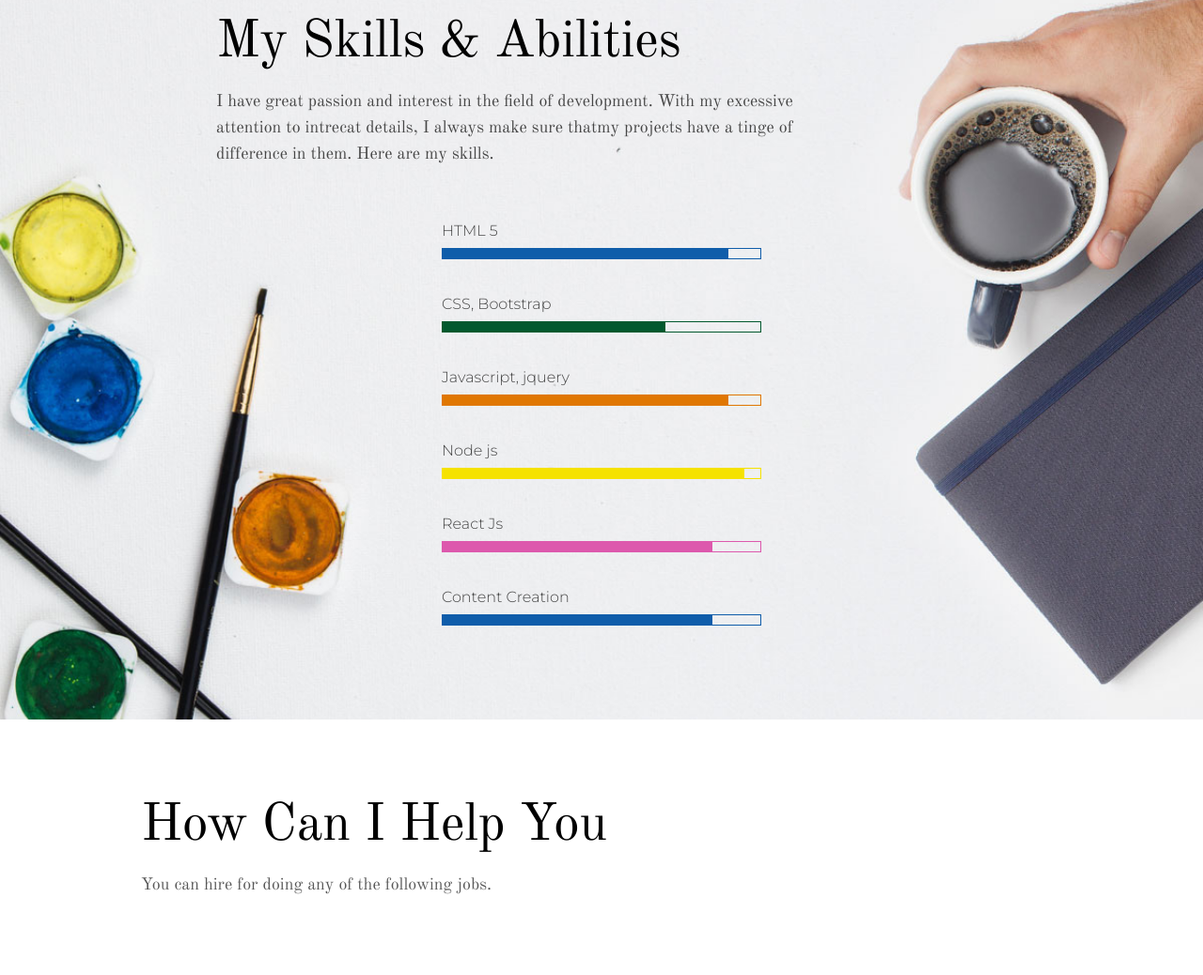
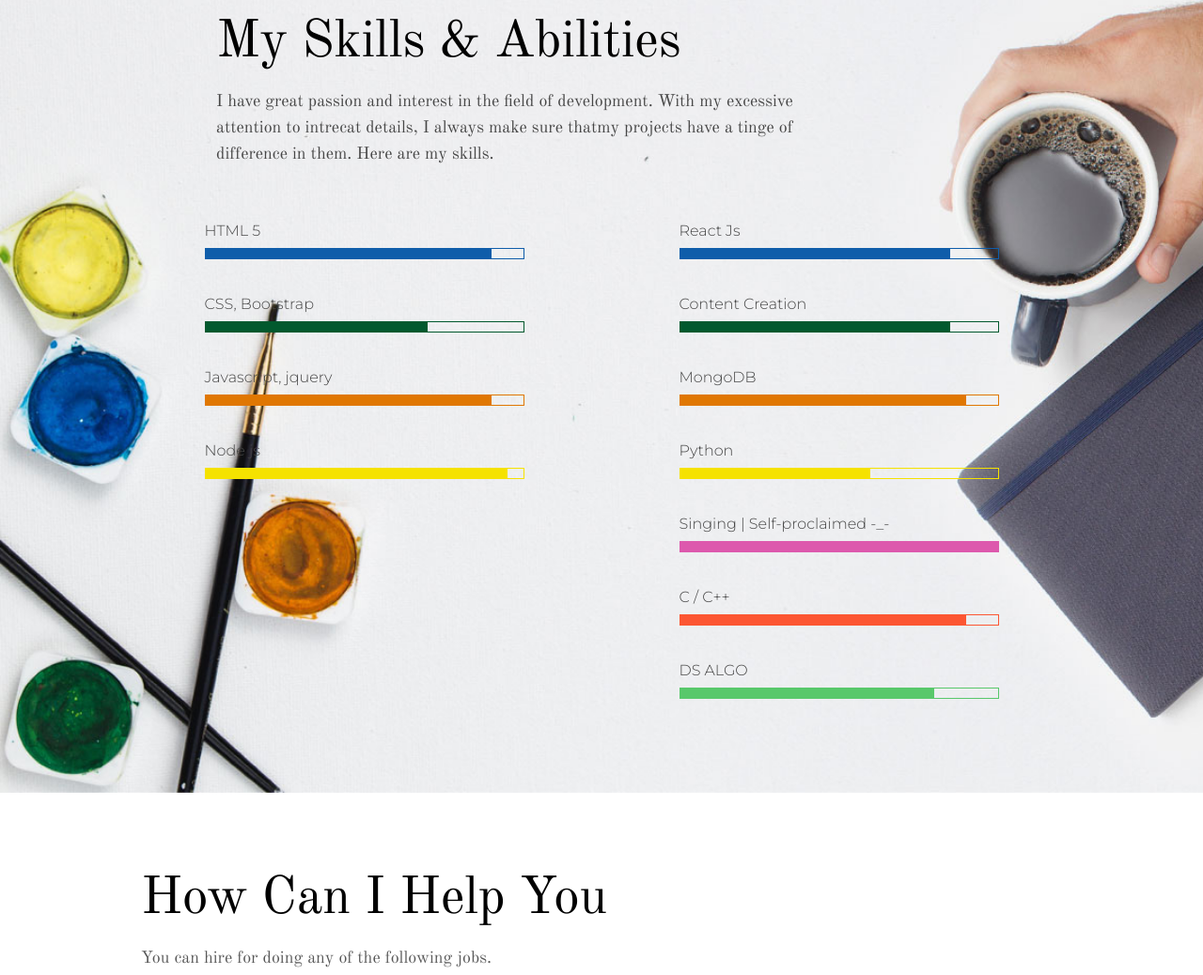
Before and after one commit to rajatmw1999/dottech, a plain HTML site: page index.html in a window 1280 px wide. Shown: the part 1258-2296 px from the top of the page at 94% size. Drawn offline with nearby package versions, Linux system fonts and the light colour scheme.

Commit message:
I am single. This is the only thing i am commited to!

```diff
--- a/css/style.css
+++ b/css/style.css
@@ -246,6 +246,18 @@ h5{font-size: 18px;color: #464646;line-height: 28px;}
 .skills-set li:nth-child(4) .fill {background: #f5e200;}
 .skills-set li:nth-child(5) .barfiller{border: 1px solid #dd59ad;}
 .skills-set li:nth-child(5) .fill {background: #dd59ad;}
+.skills-set li:nth-child(6) .barfiller{border: 1px solid #FC5632;}
+.skills-set li:nth-child(6) .fill {background: #FC5632;}
+.skills-set li:nth-child(7) .barfiller{border: 1px solid #58C86B;}
+.skills-set li:nth-child(7) .fill {background: #58C86B;}
+.skills-set li:nth-child(8) .barfiller{border: 1px solid #5058CC;}
+.skills-set li:nth-child(8) .fill {background: #5058CC;}
+.skills-set li:nth-child(9) .barfiller{border: 1px solid #D9BF1E;}
+.skills-set li:nth-child(9) .fill {background: #D9BF1E;}
+.skills-set li:nth-child(10) .barfiller{border: 1px solid #1ED9B3;}
+.skills-set li:nth-child(10) .fill {background: #1ED9B3;}
+.skills-set li:nth-child(11) .barfiller{border: 1px solid #D91E29;}
+.skills-set li:nth-child(11) .fill {background: #D91E29;}
 
 .services-sec{padding: 80px 0;}
 .services-sec h5{    width: 70%;margin-bottom: 80px;    font-family: 'Old Standard TT', serif;opacity: 0.9;}
--- a/index.html
+++ b/index.html
@@ -83,7 +83,110 @@
         <div class="container">
             <h2>My Skills & Abilities</h2>
             <h5>I have great passion and interest in the field of development. With my excessive attention to intrecat details, I always make sure thatmy projects have a tinge of difference in them. Here are my skills.</h5>
-            <ul class="skills-set">
+
+            <div class="row">
+              <div class="col-lg-6">
+                <ul class="skills-set">
+                    <li class="indvidual-skill">
+                        <div class="skill_title">
+                            <span>HTML 5</span>
+                        </div>
+                        <div class="barfiller">
+                            <span class="fill" style="width:90%"></span>
+                        </div>
+                    </li>
+                    <li class="indvidual-skill">
+                        <div class="skill_title">
+                            <span>CSS, Bootstrap</span>
+                        </div>
+                        <div class="barfiller">
+                            <span class="fill" style="width:70%"></span>
+                        </div>
+                    </li>
+                    <li class="indvidual-skill">
+                        <div class="skill_title">
+                            <span>Javascript, jquery</span>
+                        </div>
+                        <div class="barfiller">
+                            <span class="fill" style="width:90%"></span>
+                        </div>
+                    </li>
+                    <li class="indvidual-skill">
+                        <div class="skill_title">
+                            <span>Node js</span>
+                        </div>
+                        <div class="barfiller">
+                            <span class="fill" style="width:95%"></span>
+                        </div>
+                    </li>
+              </ul>
+              </div>
+
+              <div class="col-lg-6">
+<ul class="skills-set">
+  <li class="indvidual-skill">
+      <div class="skill_title">
+          <span>React Js</span>
+      </div>
+      <div class="barfiller">
+          <span class="fill" style="width:85%"></span>
+      </div>
+  </li>
+
+  <li class="indvidual-skill">
+      <div class="skill_title">
+          <span>Content Creation</span>
+      </div>
+      <div class="barfiller">
+          <span class="fill" style="width:85%"></span>
+      </div>
+  </li>
+  <li class="indvidual-skill">
+      <div class="skill_title">
+          <span>MongoDB</span>
+      </div>
+      <div class="barfiller">
+          <span class="fill" style="width:90%"></span>
+      </div>
+  </li>
+  <li class="indvidual-skill">
+      <div class="skill_title">
+          <span>Python</span>
+      </div>
+      <div class="barfiller">
+          <span class="fill" style="width:60%"></span>
+      </div>
+  </li>
+  <li class="indvidual-skill">
+      <div class="skill_title">
+          <span>Singing | Self-proclaimed -_-</span>
+      </div>
+      <div class="barfiller">
+          <span class="fill" style="width:100%"></span>
+      </div>
+  </li>
+  <li class="indvidual-skill">
+      <div class="skill_title">
+          <span>C / C++</span>
+      </div>
+      <div class="barfiller">
+          <span class="fill" style="width:90%"></span>
+      </div>
+  </li>
+  <li class="indvidual-skill">
+      <div class="skill_title">
+          <span>DS ALGO</span>
+      </div>
+      <div class="barfiller">
+          <span class="fill" style="width:80%"></span>
+      </div>
+  </li>
+</ul>
+              </div>
+
+            </div>
+
+            <!-- <ul class="skills-set">
                 <li class="indvidual-skill">
                     <div class="skill_title">
                         <span>HTML 5</span>
@@ -133,7 +236,48 @@
                         <span class="fill" style="width:85%"></span>
                     </div>
                 </li>
-            </ul>
+                <li class="indvidual-skill">
+                    <div class="skill_title">
+                        <span>MongoDB</span>
+                    </div>
+                    <div class="barfiller">
+                        <span class="fill" style="width:90%"></span>
+                    </div>
+                </li>
+                <li class="indvidual-skill">
+                    <div class="skill_title">
+                        <span>Python</span>
+                    </div>
+                    <div class="barfiller">
+                        <span class="fill" style="width:60%"></span>
+                    </div>
+                </li>
+                <li class="indvidual-skill">
+                    <div class="skill_title">
+                        <span>Singing | Self-proclaimed -_-</span>
+                    </div>
+                    <div class="barfiller">
+                        <span class="fill" style="width:100%"></span>
+                    </div>
+                </li>
+                <li class="indvidual-skill">
+                    <div class="skill_title">
+                        <span>C / C++</span>
+                    </div>
+                    <div class="barfiller">
+                        <span class="fill" style="width:90%"></span>
+                    </div>
+                </li>
+                <li class="indvidual-skill">
+                    <div class="skill_title">
+                        <span>DS ALGO</span>
+                    </div>
+                    <div class="barfiller">
+                        <span class="fill" style="width:80%"></span>
+                    </div>
+                </li>
+
+            </ul> -->
         </div>
     </section>
 
```
